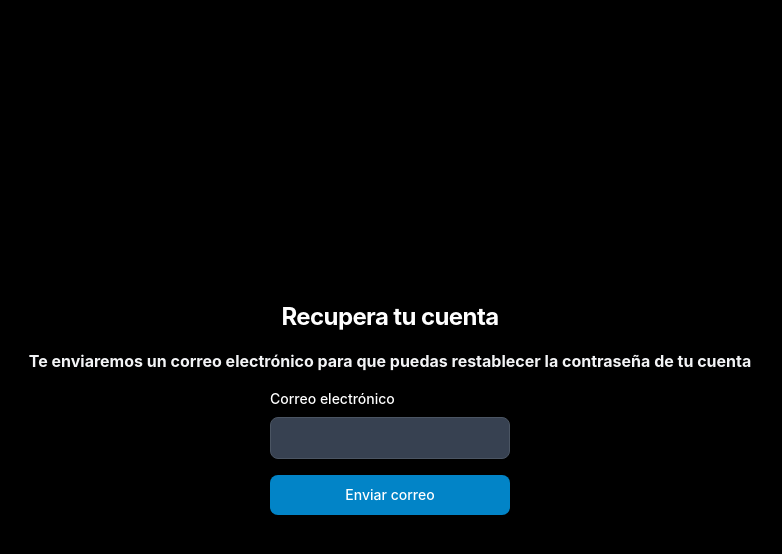
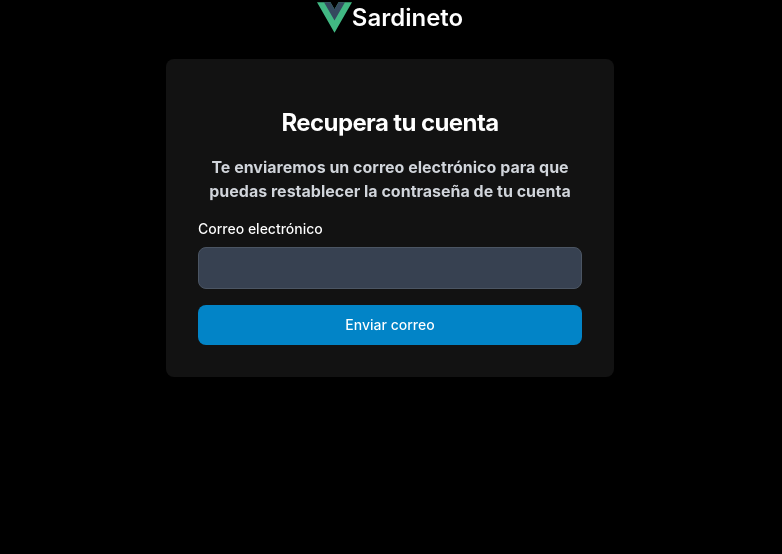
Before and after one commit to amjsoler/sardinetocliente, a Vue app: page /account-recovery in a window 1280 px wide. Shown: the top 554 px of the page, without its empty margins (250-1032 px from the left). Built offline with nearby package versions, Linux system fonts and the light colour scheme.

Commit message:
login syles with video

```diff
--- /dev/null
+++ b/src/components/containers/TrainVideo.vue
@@ -0,0 +1,9 @@
+<template>
+  <video class="min-h-full min-w-full absolute z-[-1] object-cover grayscale brightness-50" loop muted autoplay height="100%" src="@/assets/video/videointro.mp4" type="video/mp4"></video>
+</template>
+
+<script>
+export default {
+  name: "TrainVideo"
+}
+</script>
--- a/src/lang/es.json
+++ b/src/lang/es.json
@@ -39,6 +39,7 @@
     "accountRecoverMsg": "Te enviaremos un correo electrónico para que puedas restablecer la contraseña de tu cuenta",
     "emailLabel": "Correo electrónico",
     "sendMailBtnSubmit": "Enviar correo",
-    "emailSent": "Correo enviado. Sigue los pasos que encontrarás en él"
+    "emailSent": "Correo enviado",
+    "emailSent2": "Sigue los pasos que encontrarás en él"
   }
 }
--- a/src/main.js
+++ b/src/main.js
@@ -152,7 +152,6 @@ userStore.$subscribe((mutation, state) => {
 const gymStore = useGymStore()
 gymStore.$subscribe((mutation, state) => {
   // persist the whole state to the local storage whenever it changes
-  console.log("Subscribe gyms fired")
   localStorage.setItem('myGyms', JSON.stringify(state.myGyms))
 })
 
--- /dev/null
+++ b/src/views/ForbiddenResource.vue
@@ -0,0 +1,9 @@
+<template>
+  <h2>Forbidden resource</h2>
+</template>
+
+<script>
+export default{
+  name: "ForbiddenResource"
+}
+</script>
--- a/src/views/authentication/AccountRecovery.vue
+++ b/src/views/authentication/AccountRecovery.vue
@@ -1,15 +1,16 @@
 <template>
-  <container-v-align-no-background>
+  <div-v-align>
+    <container-with-brand-head>
       <section v-if="!correoEnviado"
                class="flex flex-col items-center space-y-4 pt-4">
         <h1 class="text-xl text-center font-bold leading-tight tracking-tight text-gray-900 md:text-2xl dark:text-white">
           {{ $t("accountRecovery.title") }}
         </h1>
-      <p class="text-center">
+        <p class="text-center text-gray-300">
           <b>{{ $t("accountRecovery.accountRecoverMsg") }}</b>
         </p>
 
-      <form class="space-y-4">
+        <form class="w-full space-y-4">
           <form-group>
             <span-label>{{ $t("accountRecovery.emailLabel")}}</span-label>
             <email-input v-model="accountRecover.correo" />
@@ -27,11 +28,15 @@
       </section>
       <section v-else class="flex flex-col items-center text-green-600">
         <icon-check width="75px" height="75px" />
-      <p class="text-center text-blue-50">
+        <p class="text-center text-gray-50">
           {{ $t("accountRecovery.emailSent") }}
         </p>
+        <p class="text-center text-gray-400">
+          {{ $t("accountRecovery.emailSent2") }}
+        </p>
       </section>
-  </container-v-align-no-background>
+    </container-with-brand-head>
+  </div-v-align>
 </template>
 
 <script>
@@ -45,10 +50,12 @@ import SmallError from '@/components/forms/SmallError.vue'
 import { mapState } from 'pinia'
 import { useValidationStore } from '@/stores/validation.js'
 import axios from 'axios'
+import DivVAlign from '@/components/containers/DivVAlign.vue'
+import ContainerWithBrandHead from '@/components/containers/ContainerWithBrandHead.vue'
 
 export default {
   name: "AccountRecovery",
-  components: { SmallError, SpanLabel, FormGroup, EmailInput, ButtonSubmit, ContainerVAlignNoBackground, IconCheck },
+  components: { ContainerWithBrandHead, DivVAlign, SmallError, SpanLabel, FormGroup, EmailInput, ButtonSubmit, ContainerVAlignNoBackground, IconCheck },
   data() {
     return {
       accountRecover: {
--- a/src/views/authentication/AccountVerify.vue
+++ b/src/views/authentication/AccountVerify.vue
@@ -25,7 +25,7 @@
     </section>
     <section v-else class="flex flex-col items-center text-green-600">
       <icon-check width="75px" height="75px" />
-      <p class="text-center text-blue-50">
+      <p class="text-center text-gray-50">
         {{ $t("accountVerify.verifyMailSent") }}
       </p>
     </section>
--- a/src/views/authentication/LoginUser.vue
+++ b/src/views/authentication/LoginUser.vue
@@ -1,5 +1,5 @@
 <template>
-  <video class="min-h-full min-w-full absolute z-[-1] object-cover grayscale brightness-50" loop muted autoplay height="100%" src="@/assets/video/videointro.mp4" type="video/mp4"></video>
+<train-video />
   <div-v-align>
     <container-with-brand-head blur="true">
       <h1 class="text-xl text-center font-bold leading-tight tracking-tight text-gray-900 md:text-2xl dark:text-white">
@@ -59,10 +59,11 @@ import LinkStandard from '@/components/general/LinkStandard.vue'
 import router from '@/router/index.js'
 import DivVAlign from '@/components/containers/DivVAlign.vue'
 import ContainerWithBrandHead from '@/components/containers/ContainerWithBrandHead.vue'
+import TrainVideo from '@/components/containers/TrainVideo.vue'
 
 export default {
   name: 'LoginUser',
-  components: { ContainerWithBrandHead, DivVAlign, LinkStandard, ButtonSubmit, PasswordInput, FormGroup, EmailInput, SmallError, SpanLabel },
+  components: { TrainVideo, ContainerWithBrandHead, DivVAlign, LinkStandard, ButtonSubmit, PasswordInput, FormGroup, EmailInput, SmallError, SpanLabel },
 
   data() {
     return {
--- a/src/views/authentication/RegisterUser.vue
+++ b/src/views/authentication/RegisterUser.vue
@@ -1,5 +1,7 @@
 <template>
-  <container-v-align-with-brand-head>
+  <train-video />
+  <div-v-align>
+    <container-with-brand-head blur="true">
       <h1 class="text-xl text-center font-bold leading-tight tracking-tight text-gray-900 md:text-2xl dark:text-white">
         {{$t("RegisterUser.title")}}
       </h1>
@@ -41,7 +43,8 @@
         </button-submit>
 
       </form>
-  </container-v-align-with-brand-head>
+    </container-with-brand-head>
+  </div-v-align>
 </template>
 
 <script>
@@ -58,10 +61,16 @@ import { mapState, mapWritableState } from 'pinia'
 import { useValidationStore } from '@/stores/validation.js'
 import { useUserStore } from '@/stores/user.js'
 import router from '@/router/index.js'
+import ContainerWithBrandHead from '@/components/containers/ContainerWithBrandHead.vue'
+import DivVAlign from '@/components/containers/DivVAlign.vue'
+import TrainVideo from '@/components/containers/TrainVideo.vue'
 
 export default {
   name: 'RegisterUser',
   components: {
+    TrainVideo,
+    DivVAlign,
+    ContainerWithBrandHead,
     ButtonSubmit,
     EmailInput,
     FormGroup,
@@ -105,6 +114,9 @@ export default {
           //Redirijo a la ruta de verificación de cuenta tras el registro
           router.push({name: "AccountVerify"})
         })
+        .catch(() => {
+
+        })
     }
   }
 }
```
Also changed, not shown: 1 other file (tests, documents, lock files or other folders). Lines whose indentation alone changed are shown as unchanged.
